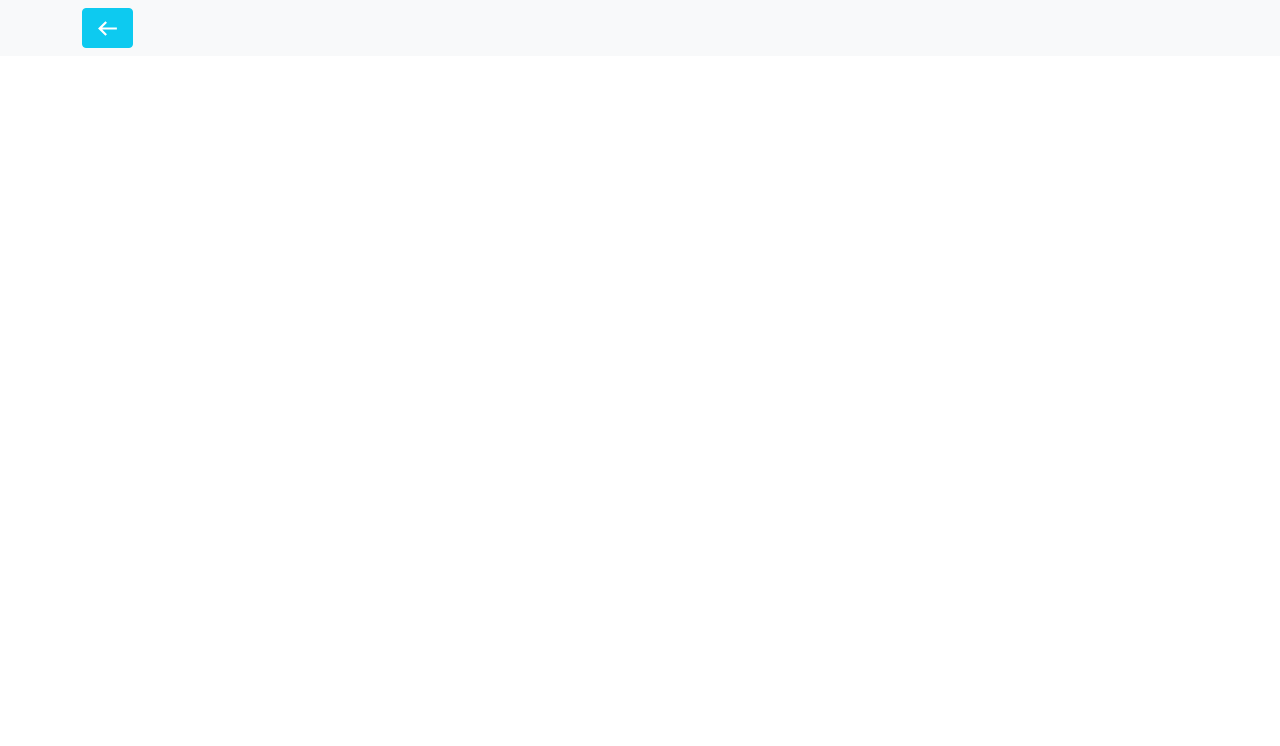
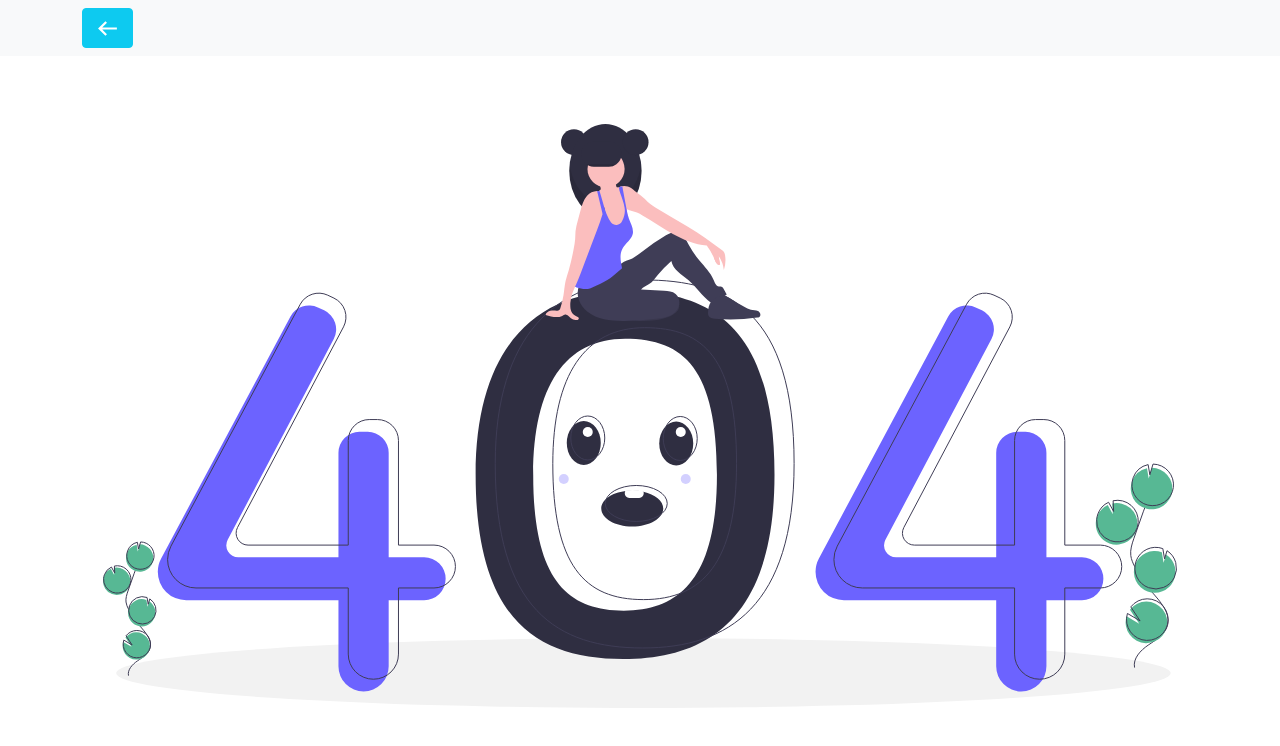
Before and after one commit to ahmadullahnikzad/envato, a plain HTML site: page pagenotfound.html in a window 1280 px wide. Drawn offline with nearby package versions, Linux system fonts and the light colour scheme; a small style sheet from the web is missing.

Commit message:
Update pagenotfound.html

```diff
--- a/pagenotfound.html
+++ b/pagenotfound.html
@@ -25,7 +25,7 @@
         </div>
     </div>
     <div class="container d-flex justify-content-center align-items-center" style="min-height: 90vh;">
-        <img src="/project3/assets/undraw_page_not_found_su7k.svg" alt="" class="img-fluid d-block mx-auto">
+        <img src="undraw_page_not_found_su7k.svg" alt="" class="img-fluid d-block mx-auto">
     </div>
 </body>
 
```
